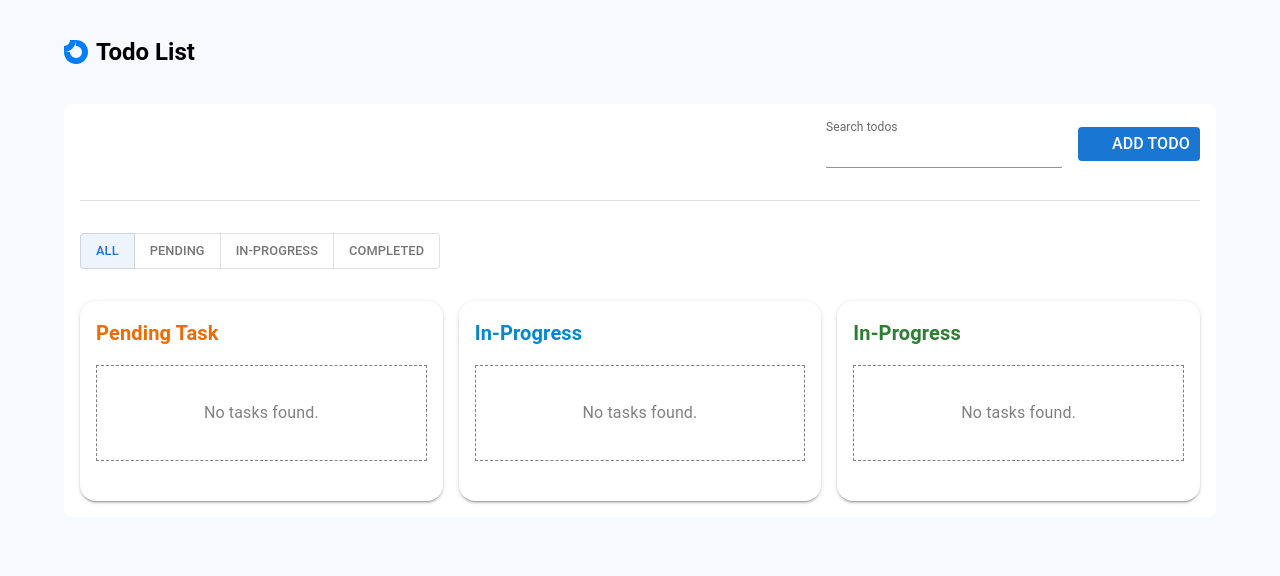
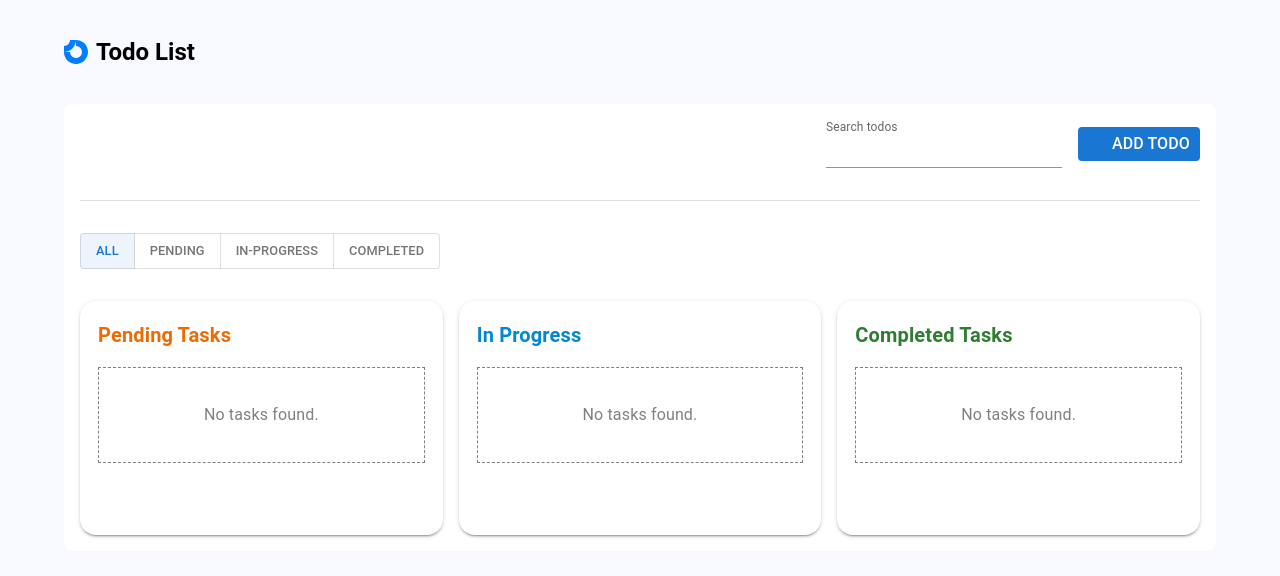
Before and after one commit to eedu7/MUI-Todo, a React (Vite) app: page / in a window 1280 px wide. Shown: the top 576 px of the page. Built offline with nearby package versions, Linux system fonts and the light colour scheme; some icons are missing.

Commit message:
Added the drag and drop functionality

```diff
--- a/src/components/AllTodosBoard.tsx
+++ b/src/components/AllTodosBoard.tsx
@@ -1,18 +1,26 @@
-import type { TaskState } from "../types.ts";
+import type { Task, TaskState } from "../types.ts"; // Assuming you have a Task type
 import { Grid, Paper, Stack, Typography } from "@mui/material";
 import { TodoCard } from "./TodoCard.tsx";
 import { NoTaskFound } from "./NoTaskFound.tsx";
 import { arrayMove, SortableContext, useSortable, verticalListSortingStrategy } from "@dnd-kit/sortable";
 import { CSS } from "@dnd-kit/utilities";
-import { DndContext, type DragEndEvent } from "@dnd-kit/core";
+import {
+    closestCorners,
+    DndContext,
+    type DragEndEvent,
+    DragOverlay,
+    type DragStartEvent,
+    useDroppable,
+} from "@dnd-kit/core";
 import { useTaskManager } from "../hooks/useTaskManager.ts";
+import { useState } from "react";
 
 interface AllTodosBoardProps {
     tasks: TaskState;
 }
 
 const SortableItem = ({ id, children }: { id: string; children: React.ReactNode }) => {
-    const { attributes, listeners, setNodeRef, transform, transition } = useSortable({
+    const { attributes, listeners, setNodeRef, transform, transition, isDragging } = useSortable({
         id,
         transition: {
             duration: 150,
@@ -23,6 +31,7 @@ const SortableItem = ({ id, children }: { id: string; children: React.ReactNode
     const style = {
         transform: CSS.Transform.toString(transform),
         transition,
+        opacity: isDragging ? 0.5 : 1,
     };
 
     return (
@@ -32,83 +41,208 @@ const SortableItem = ({ id, children }: { id: string; children: React.ReactNode
     );
 };
 
+// Droppable zone component for each column
+const DroppableColumn = ({
+    id,
+    children,
+    title,
+    color,
+}: {
+    id: string;
+    children: React.ReactNode;
+    title: string;
+    color: "warning" | "info" | "success";
+}) => {
+    const { isOver, setNodeRef } = useDroppable({
+        id: id,
+    });
+
+    return (
+        <Paper
+            ref={setNodeRef}
+            elevation={2}
+            sx={{
+                p: 2,
+                borderRadius: 4,
+                minHeight: 200,
+                backgroundColor: isOver ? "action.hover" : "background.paper",
+                transition: "background-color 0.2s ease",
+                border: isOver ? "2px dashed" : "2px solid transparent",
+                borderColor: isOver ? "primary.main" : "transparent",
+            }}
+        >
+            <Stack spacing={2}>
+                <Typography variant="h6" component="h2" fontWeight="bold" color={color}>
+                    {title}
+                </Typography>
+                <div style={{ minHeight: "150px", display: "flex", flexDirection: "column", gap: "8px" }}>
+                    {children}
+                </div>
+            </Stack>
+        </Paper>
+    );
+};
+
 export const AllTodosBoard = ({ tasks }: AllTodosBoardProps) => {
     const pendingTasks = tasks.pending;
     const completedTasks = tasks.completed;
     const inProgressTasks = tasks["in-progress"];
+    const [activeTask, setActiveTask] = useState<Task | null>(null);
 
     const { dispatch } = useTaskManager();
 
-    const handleSortableDragEnd = (event: DragEndEvent, arrType: "pending" | "in-progress" | "completed") => {
+    // Helper function to find which column a task belongs to
+    const findTaskColumn = (taskId: string): "pending" | "in-progress" | "completed" | null => {
+        if (pendingTasks.find((task) => task.id === taskId)) return "pending";
+        if (inProgressTasks.find((task) => task.id === taskId)) return "in-progress";
+        if (completedTasks.find((task) => task.id === taskId)) return "completed";
+        return null;
+    };
+
+    // Helper function to find a task by ID
+    const findTask = (taskId: string): Task | null => {
+        return [...pendingTasks, ...inProgressTasks, ...completedTasks].find((task) => task.id === taskId) || null;
+    };
+
+    // Helper function to remove task from its current column
+    const removeTaskFromColumn = (taskId: string, column: "pending" | "in-progress" | "completed") => {
+        switch (column) {
+            case "pending":
+                return pendingTasks.filter((task) => task.id !== taskId);
+            case "in-progress":
+                return inProgressTasks.filter((task) => task.id !== taskId);
+            case "completed":
+                return completedTasks.filter((task) => task.id !== taskId);
+        }
+    };
+
+    const handleDragStart = (event: DragStartEvent) => {
+        const task = findTask(event.active.id as string);
+        setActiveTask(task);
+    };
+
+    const handleDragEnd = (event: DragEndEvent) => {
         const { active, over } = event;
+        setActiveTask(null);
 
-        if (!over || active.id === over.id) return;
+        if (!over) return;
 
-        if (arrType === "pending") {
-            const oldIndex = pendingTasks.findIndex((task) => task.id === active.id);
-            const newIndex = pendingTasks.findIndex((task) => task.id === over.id);
+        const activeTaskId = active.id as string;
+        const activeTask = findTask(activeTaskId);
+        const sourceColumn = findTaskColumn(activeTaskId);
 
-            if (oldIndex !== -1 && newIndex !== -1) {
-                const updated = arrayMove(pendingTasks, oldIndex, newIndex);
+        if (!activeTask || !sourceColumn) return;
+
+        let targetColumn: "pending" | "in-progress" | "completed" | null = null;
+        let targetIndex: number | undefined = undefined;
+
+        // Check if dropping directly on a column (empty column case)
+        if (over.id === "pending" || over.id === "in-progress" || over.id === "completed") {
+            targetColumn = over.id as "pending" | "in-progress" | "completed";
+            // When dropping on empty column, add to the end
+            targetIndex = undefined;
+        } else {
+            // Dropping on another task (for reordering within column or moving between columns)
+            const overTask = findTask(over.id as string);
+            if (overTask) {
+                targetColumn = findTaskColumn(over.id as string);
+                if (targetColumn) {
+                    const targetTasks =
+                        targetColumn === "pending"
+                            ? pendingTasks
+                            : targetColumn === "in-progress"
+                              ? inProgressTasks
+                              : completedTasks;
+                    targetIndex = targetTasks.findIndex((task) => task.id === over.id);
+                }
+            }
+        }
+
+        if (!targetColumn) return;
+
+        // Handle the move
+        let newPending = [...pendingTasks];
+        let newInProgress = [...inProgressTasks];
+        let newCompleted = [...completedTasks];
+
+        if (sourceColumn === targetColumn && targetIndex !== undefined) {
+            // Reordering within the same column
+            const sourceTasks =
+                sourceColumn === "pending"
+                    ? pendingTasks
+                    : sourceColumn === "in-progress"
+                      ? inProgressTasks
+                      : completedTasks;
+
+            const oldIndex = sourceTasks.findIndex((task) => task.id === activeTaskId);
+            const newIndex = targetIndex;
+
+            if (oldIndex !== -1 && newIndex !== -1 && oldIndex !== newIndex) {
+                const updated = arrayMove(sourceTasks, oldIndex, newIndex);
+
+                if (sourceColumn === "pending") newPending = updated;
+                else if (sourceColumn === "in-progress") newInProgress = updated;
+                else newCompleted = updated;
+            }
+        } else if (sourceColumn !== targetColumn) {
+            // Moving between columns
+            // Remove from source column
+            if (sourceColumn === "pending") {
+                newPending = removeTaskFromColumn(activeTaskId, sourceColumn);
+            } else if (sourceColumn === "in-progress") {
+                newInProgress = removeTaskFromColumn(activeTaskId, sourceColumn);
+            } else {
+                newCompleted = removeTaskFromColumn(activeTaskId, sourceColumn);
+            }
+
+            // Add to target column
+            const updatedTask = { ...activeTask, status: targetColumn };
+            if (targetColumn === "pending") {
+                if (targetIndex !== undefined) {
+                    newPending.splice(targetIndex, 0, updatedTask);
+                } else {
+                    newPending.push(updatedTask);
+                }
+            } else if (targetColumn === "in-progress") {
+                if (targetIndex !== undefined) {
+                    newInProgress.splice(targetIndex, 0, updatedTask);
+                } else {
+                    newInProgress.push(updatedTask);
+                }
+            } else {
+                if (targetIndex !== undefined) {
+                    newCompleted.splice(targetIndex, 0, updatedTask);
+                } else {
+                    newCompleted.push(updatedTask);
+                }
+            }
+        }
+
+        // Update the state
         dispatch({
             type: "SET_TASKS",
             tasks: {
-                        pending: updated,
-                        completed: completedTasks,
-                        "in-progress": inProgressTasks,
+                pending: newPending,
+                "in-progress": newInProgress,
+                completed: newCompleted,
             },
         });
-            }
-        } else if (arrType === "in-progress") {
-            const oldIndex = inProgressTasks.findIndex((task) => task.id === active.id);
-            const newIndex = inProgressTasks.findIndex((task) => task.id === over.id);
-
-            if (oldIndex !== -1 && newIndex !== -1) {
-                const updated = arrayMove(inProgressTasks, oldIndex, newIndex);
-                dispatch({
-                    type: "SET_TASKS",
-                    tasks: {
-                        pending: pendingTasks,
-                        completed: completedTasks,
-                        "in-progress": updated,
-                    },
-                });
-            }
-        } else if (arrType === "completed") {
-            const oldIndex = completedTasks.findIndex((task) => task.id === active.id);
-            const newIndex = completedTasks.findIndex((task) => task.id === over.id);
-
-            if (oldIndex !== -1 && newIndex !== -1) {
-                const updated = arrayMove(completedTasks, oldIndex, newIndex);
-                dispatch({
-                    type: "SET_TASKS",
-                    tasks: {
-                        pending: pendingTasks,
-                        completed: updated,
-                        "in-progress": inProgressTasks,
-                    },
-                });
-            }
-        }
     };
 
+    // Create a combined items array for the sortable context
+    const allItems = [
+        ...pendingTasks.map((task) => task.id),
+        ...inProgressTasks.map((task) => task.id),
+        ...completedTasks.map((task) => task.id),
+    ];
+
     return (
-        <DndContext>
+        <DndContext onDragStart={handleDragStart} onDragEnd={handleDragEnd} collisionDetection={closestCorners}>
+            <SortableContext items={allItems} strategy={verticalListSortingStrategy}>
                 <Grid container spacing={2}>
-                <Grid
-                    size={{
-                        xs: 12,
-                        md: 4,
-                    }}
-                >
-                    <Paper elevation={2} sx={{ p: 2, borderRadius: 4, minHeight: 200 }}>
-                        <Stack spacing={2}>
-                            <Typography variant="h6" component="h2" fontWeight="bold" color="warning">
-                                Pending Task
-                            </Typography>
-                            <DndContext onDragEnd={(e: DragEndEvent) => handleSortableDragEnd(e, "pending")}>
-                                <SortableContext items={pendingTasks} strategy={verticalListSortingStrategy}>
-                                    {pendingTasks.length == 0 ? (
+                    <Grid size={{ xs: 12, md: 4 }}>
+                        <DroppableColumn id="pending" title="Pending Tasks" color="warning">
+                            {pendingTasks.length === 0 ? (
                                 <NoTaskFound />
                             ) : (
                                 pendingTasks.map((task) => (
@@ -117,25 +251,12 @@ export const AllTodosBoard = ({ tasks }: AllTodosBoardProps) => {
                                     </SortableItem>
                                 ))
                             )}
-                                </SortableContext>
-                            </DndContext>
-                        </Stack>
-                    </Paper>
+                        </DroppableColumn>
                     </Grid>
-                <Grid
-                    size={{
-                        xs: 12,
-                        md: 4,
-                    }}
-                >
-                    <Paper elevation={2} sx={{ p: 2, borderRadius: 4, minHeight: 200 }}>
-                        <Stack spacing={2}>
-                            <Typography variant="h6" component="h2" fontWeight="bold" color="info">
-                                In-Progress
-                            </Typography>
-                            <DndContext onDragEnd={(e: DragEndEvent) => handleSortableDragEnd(e, "in-progress")}>
-                                <SortableContext items={inProgressTasks}>
-                                    {inProgressTasks.length == 0 ? (
+
+                    <Grid size={{ xs: 12, md: 4 }}>
+                        <DroppableColumn id="in-progress" title="In Progress" color="info">
+                            {inProgressTasks.length === 0 ? (
                                 <NoTaskFound />
                             ) : (
                                 inProgressTasks.map((task) => (
@@ -144,25 +265,12 @@ export const AllTodosBoard = ({ tasks }: AllTodosBoardProps) => {
                                     </SortableItem>
                                 ))
                             )}
-                                </SortableContext>
-                            </DndContext>
-                        </Stack>
-                    </Paper>
+                        </DroppableColumn>
                     </Grid>
-                <Grid
-                    size={{
-                        xs: 12,
-                        md: 4,
-                    }}
-                >
-                    <Paper elevation={2} sx={{ p: 2, borderRadius: 4, minHeight: 200 }}>
-                        <Stack spacing={2}>
-                            <Typography variant="h6" component="h2" fontWeight="bold" color="success">
-                                In-Progress
-                            </Typography>
-                            <DndContext onDragEnd={(e: DragEndEvent) => handleSortableDragEnd(e, "completed")}>
-                                <SortableContext items={completedTasks}>
-                                    {completedTasks.length == 0 ? (
+
+                    <Grid size={{ xs: 12, md: 4 }}>
+                        <DroppableColumn id="completed" title="Completed Tasks" color="success">
+                            {completedTasks.length === 0 ? (
                                 <NoTaskFound />
                             ) : (
                                 completedTasks.map((task) => (
@@ -171,12 +279,12 @@ export const AllTodosBoard = ({ tasks }: AllTodosBoardProps) => {
                                     </SortableItem>
                                 ))
                             )}
-                                </SortableContext>
-                            </DndContext>
-                        </Stack>
-                    </Paper>
+                        </DroppableColumn>
                     </Grid>
                 </Grid>
+            </SortableContext>
+
+            <DragOverlay>{activeTask ? <TodoCard {...activeTask} /> : null}</DragOverlay>
         </DndContext>
     );
 };
```
Lines whose indentation alone changed are shown as unchanged.
